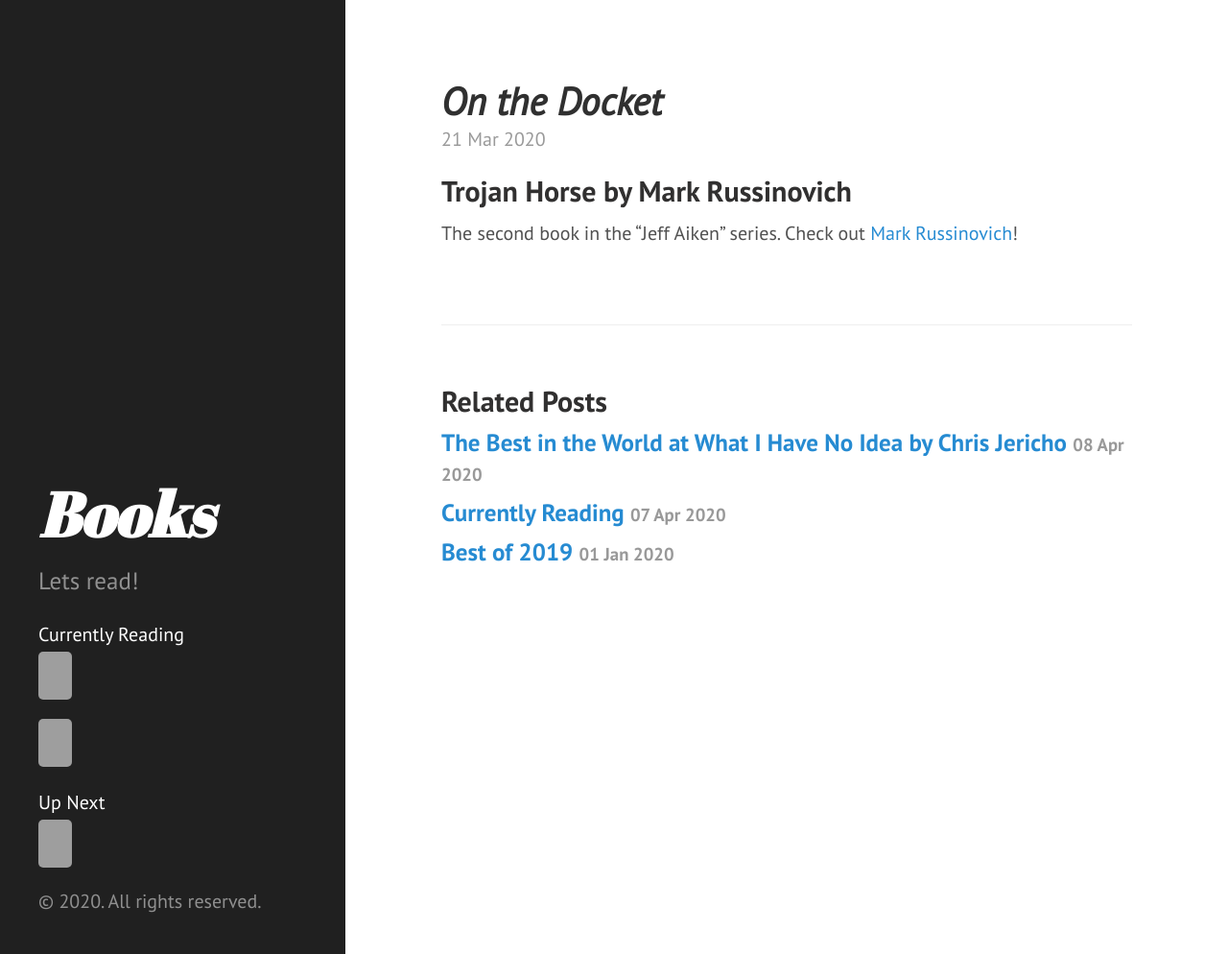
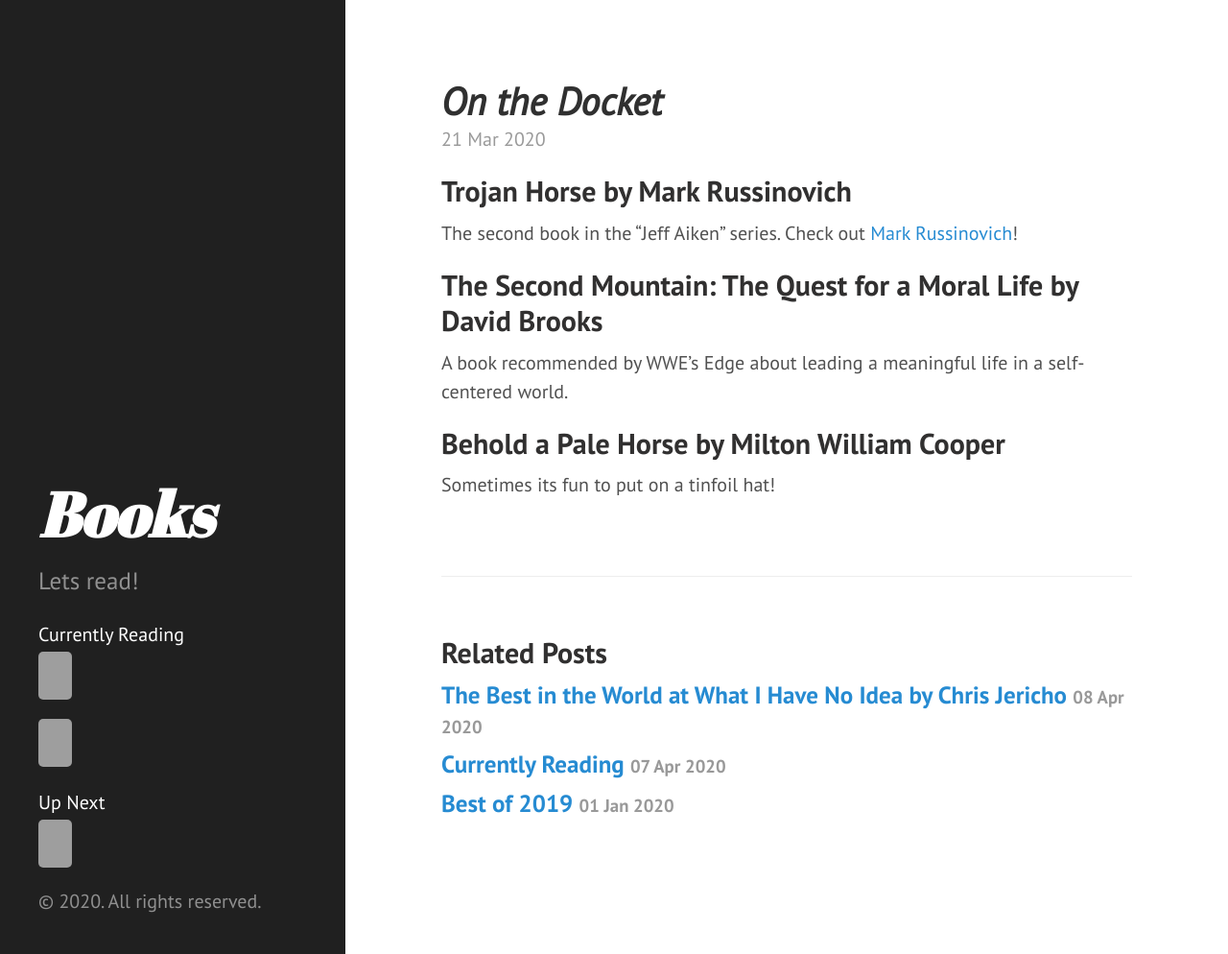
Before and after one commit to Kenstogram/Kenstogram.github.io, a Jekyll site: the page built from _posts/2020-03-21-onthedocket.md, in a window 1280 px wide and 994 px high. Shown: the whole window at 96% size. Built offline with Jekyll 4.4.1, drawn with Linux system fonts in a browser that asks for light colours; grey boxes are pictures that could not be loaded.

Commit message:
updated-upnext

```diff
--- a/_posts/2020-03-21-onthedocket.md
+++ b/_posts/2020-03-21-onthedocket.md
@@ -6,3 +6,11 @@
 ## Trojan Horse by Mark Russinovich
 
 The second book in the "Jeff Aiken" series. Check out [Mark Russinovich](https://en.wikipedia.org/wiki/Mark_Russinovich)!
+
+## The Second Mountain: The Quest for a Moral Life by David Brooks
+
+A book recommended by WWE's Edge about leading a meaningful life in a self-centered world.
+
+## Behold a Pale Horse by Milton William Cooper
+
+Sometimes its fun to put on a tinfoil hat!
```
